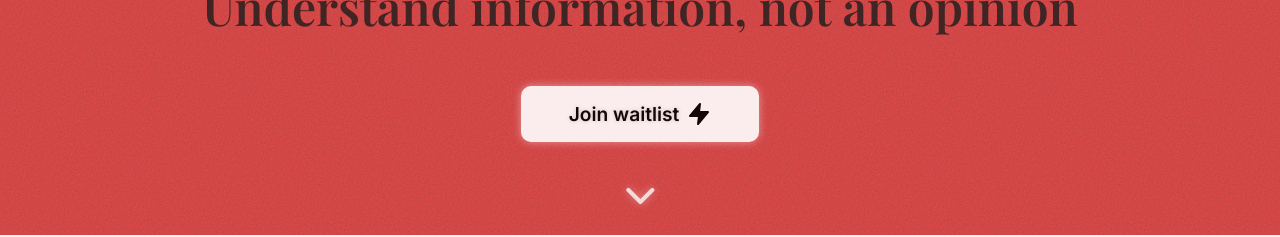
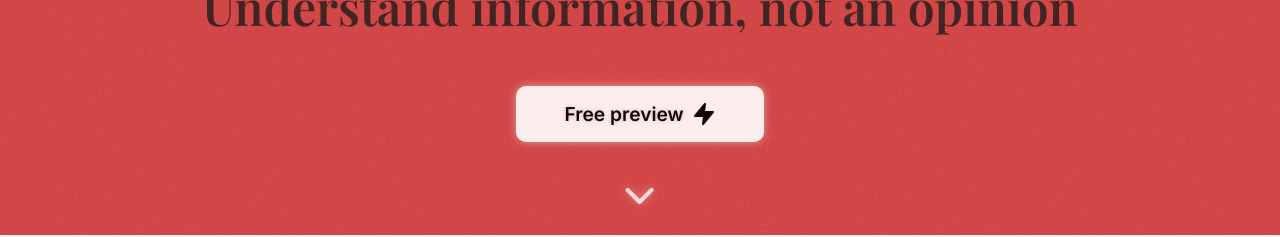
Before and after one commit to ChristophePRAT/sophoz, a Next.js app: page / in a window 1280 px wide. Shown: the part 565-802 px from the top of the page. Built offline with nearby package versions, Linux system fonts and the light colour scheme; a web font is replaced by a local one.

Commit message:
Changed CTA

```diff
--- a/app/page.module.scss
+++ b/app/page.module.scss
@@ -43,7 +43,6 @@
   align-items: center;
   margin: 1rem;
 }
-
 .topSection {
   text-align: center;
   margin: auto;
--- a/app/page.tsx
+++ b/app/page.tsx
@@ -78,11 +78,13 @@ export default function Home() {
           <h2 className={styles.heading}>Understand information, not an opinion</h2>
         </div>
         <div className={styles.group}>
-          {/* This will be the most beautiful button ever designed*/}
-          <a className={styles.waitlist} href="https://tally.so/r/mDBjbZ">
-            Join waitlist
-            <Zap fill="black" />
-          </a>
+          <div className={styles.ctabuttons}>
+            {/* This will be the most beautiful button ever designed*/}
+            <a className={styles.waitlist} href="https://sophoz.substack.com/?r=1hqw68&utm_campaign=pub-share-checklist">
+              Free preview
+              <Zap fill="black" />
+            </a>
+          </div>
           <ChevronDown className={styles.chevron} size={48} />
         </div>
       </section>
```
